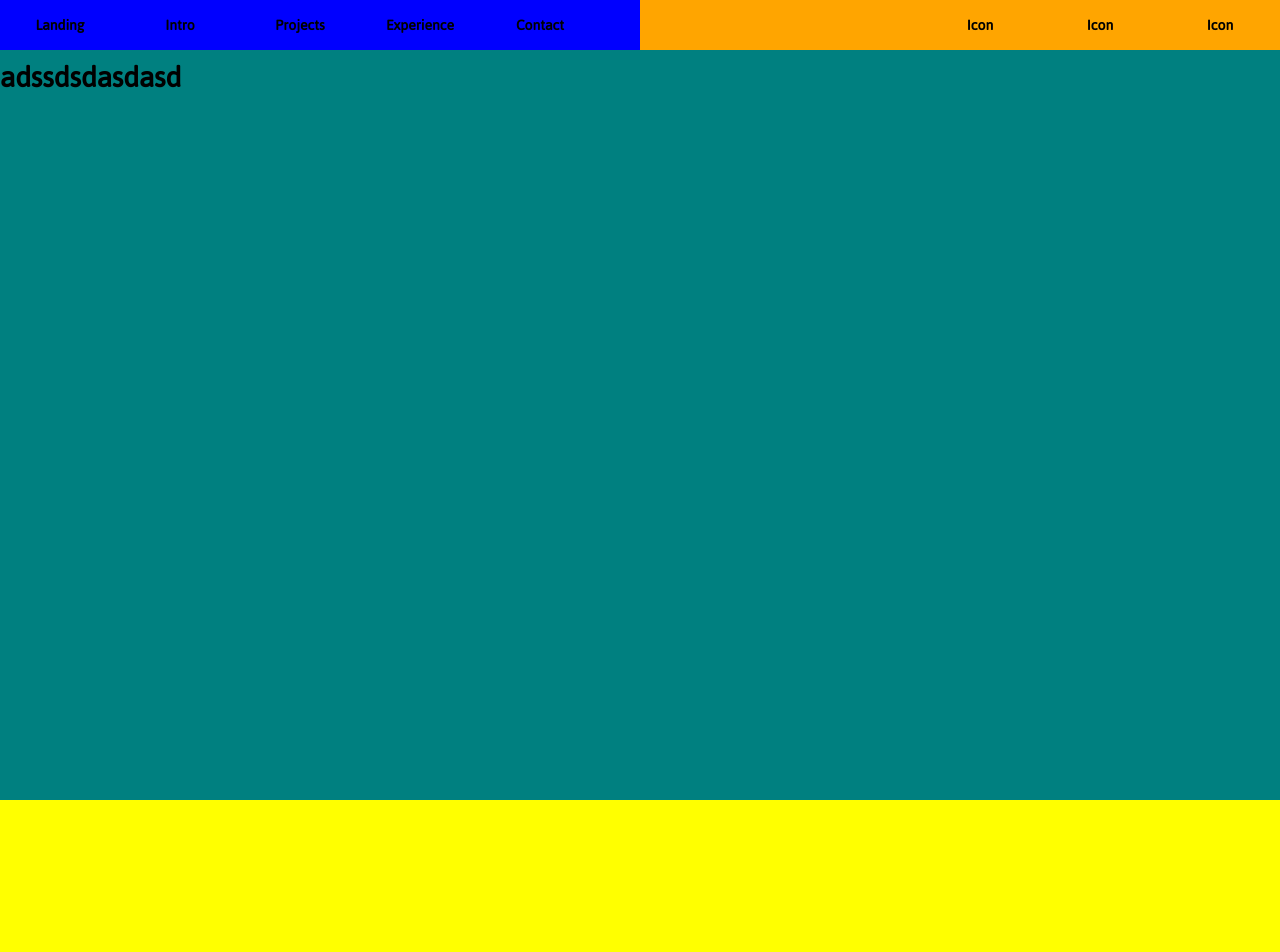
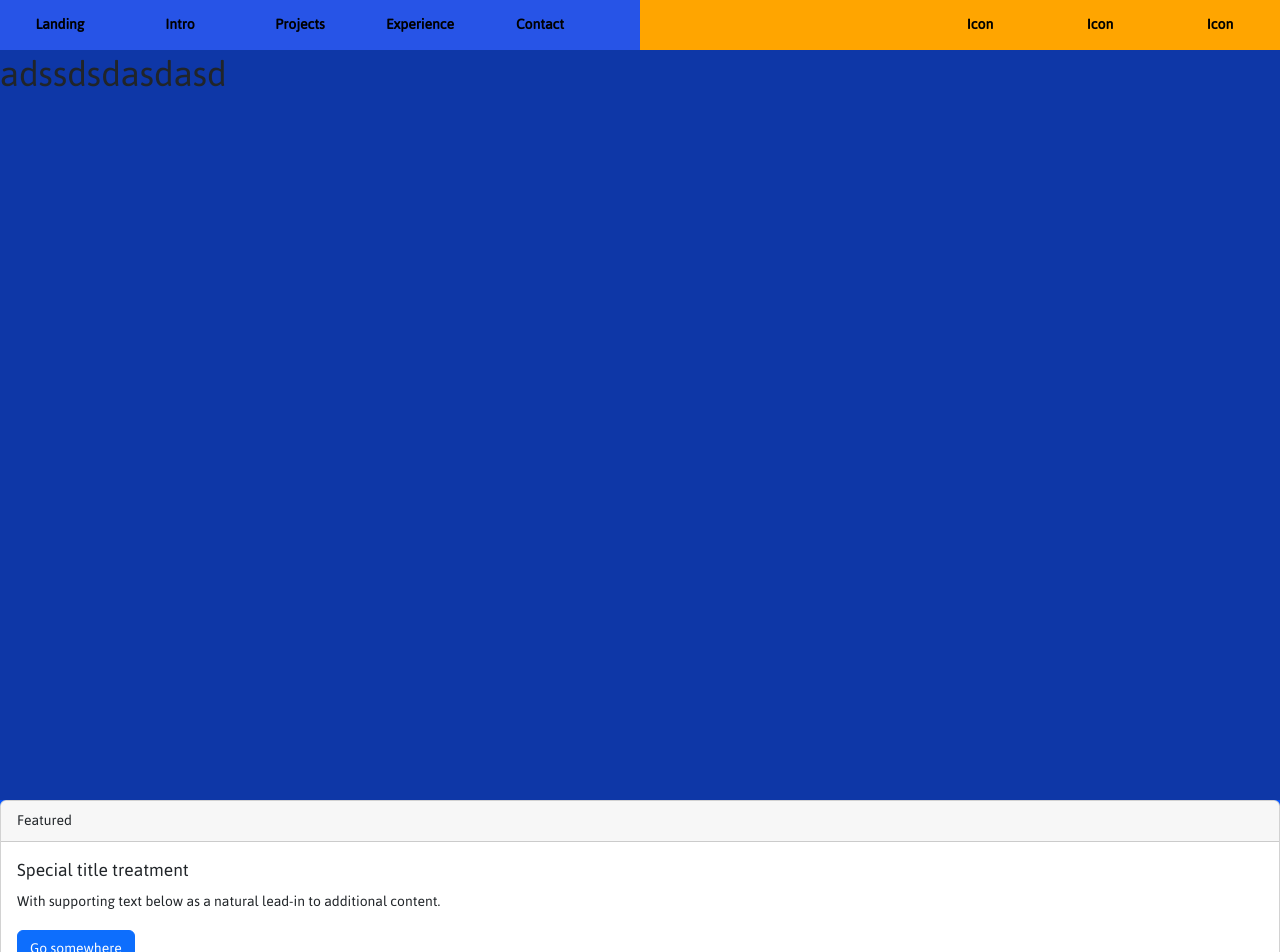
Before and after one commit to CyStorm/basic_website, a React (Create React App) app: page / in a window 1280 px wide. Shown: the top 952 px of the page. Built offline with nearby package versions, Linux system fonts and the light colour scheme.

Commit message:
bootstrap and topbar rename

```diff
--- a/package.json
+++ b/package.json
@@ -6,7 +6,9 @@
     "@testing-library/jest-dom": "^5.16.1",
     "@testing-library/react": "^12.1.2",
     "@testing-library/user-event": "^13.5.0",
+    "bootstrap": "^5.2.0",
     "react": "^17.0.2",
+    "react-bootstrap": "^2.5.0",
     "react-dom": "^17.0.2",
     "react-scripts": "5.0.0",
     "sass": "^1.49.7",
--- a/src/App.jsx
+++ b/src/App.jsx
@@ -1,18 +1,21 @@
-import Navbar from "./components/navbar/navbar";
+import Topbar from "./components/topbar/topbar";
 import PageContainer from "./components/page_container/pageContainer";
+import ProjectCard from "./components/project_card/projectCard";
 import "./App.scss"
 
 function App() {
     return (
         <div className="App">
-            <Navbar/>
-            <PageContainer id="landing" bgc="blue">
+            <Topbar></Topbar>
+            <PageContainer id="landing" bgc="bgc1">
                 <h1>adssdsdasdasd</h1>
             </PageContainer>
-            <PageContainer id="intro" bgc="yellow"></PageContainer>
-            <PageContainer id="projects" ></PageContainer>
-            <PageContainer id="experience" bgc="blue"></PageContainer>
-            <PageContainer id="contact" bgc="yellow"></PageContainer>
+            <PageContainer id="intro" bgc="bgc2">
+                <ProjectCard></ProjectCard>
+            </PageContainer>
+            <PageContainer id="projects" bgc="bgc1"></PageContainer>
+            <PageContainer id="experience" bgc="bgc2"></PageContainer>
+            <PageContainer id="contact" bgc="bgc1"></PageContainer>
         </div>
     );
 }
--- a/src/App.scss
+++ b/src/App.scss
@@ -1,3 +1,5 @@
+@import "~bootstrap/scss/bootstrap";
+
 * {
     padding: 0;
     margin: 0;
--- a/src/components/navbar/navbar.jsx
+++ /dev/null
@@ -1,27 +0,0 @@
-import React from "react";
-import "./navbar.scss"
-
-import NavItem from "../navitem/navItem";
-
-class Navbar extends React.Component {
-    render() {
-        return (
-            <div className="navbar">
-                <div className="navbar-left">
-                    <NavItem link="#landing" displayText="Landing"></NavItem>
-                    <NavItem link="#intro" displayText="Intro"></NavItem>
-                    <NavItem link="#projects" displayText="Projects"></NavItem>
-                    <NavItem link="#experience" displayText="Experience"></NavItem>
-                    <NavItem link="#contact" displayText="Contact"></NavItem>
-                </div>
-                <div className="navbar-right">
-                    <NavItem link="#" displayText="Icon"></NavItem>
-                    <NavItem link="#" displayText="Icon"></NavItem>
-                    <NavItem link="#" displayText="Icon"></NavItem>
-                </div>
-            </div>
-        );
-    }
-}
-
-export default Navbar
--- a/src/components/navitem/navitem.jsx
+++ /dev/null
@@ -1,14 +0,0 @@
-import React from "react";
-import "./navItem.scss"
-
-class NavItem extends React.Component {
-    render() {
-        return (
-            <a href={this.props.link} className="navitem">
-                {this.props.displayText}
-            </a>
-        )
-    }
-}
-
-export default NavItem
--- a/src/components/page_container/pageContainer.scss
+++ b/src/components/page_container/pageContainer.scss
@@ -11,10 +11,10 @@
     scroll-margin-top: $navbar-height;
 }
 
-.blue {
-    background-color: teal;
+.bgc1 {
+    background-color: rgb(14, 55, 167);
 }
 
-.yellow {
-    background-color: yellow;
+.bgc2 {
+    background-color: rgb(7, 84, 252);
 }
--- /dev/null
+++ b/src/components/project_card/projectCard.jsx
@@ -0,0 +1,23 @@
+import React from "react";
+import "./projectCard.scss"
+import Button from 'react-bootstrap/Button';
+import Card from 'react-bootstrap/Card';
+
+class ProjectCard extends React.Component {
+    render() {
+        return (
+            <Card>
+            <Card.Header>Featured</Card.Header>
+            <Card.Body>
+              <Card.Title>Special title treatment</Card.Title>
+              <Card.Text>
+                With supporting text below as a natural lead-in to additional content.
+              </Card.Text>
+              <Button variant="primary">Go somewhere</Button>
+            </Card.Body>
+          </Card>
+        )
+    }
+}
+
+export default ProjectCard
--- /dev/null
+++ b/src/components/topbar/topbar.jsx
@@ -0,0 +1,27 @@
+import React from "react";
+import "./topbar.scss"
+
+import Topitem from "../topitem/topitem";
+
+class Topbar extends React.Component {
+    render() {
+        return (
+            <div className="topbar">
+                <div className="topbar-left">
+                    <Topitem link="#landing" displayText="Landing"></Topitem>
+                    <Topitem link="#intro" displayText="Intro"></Topitem>
+                    <Topitem link="#projects" displayText="Projects"></Topitem>
+                    <Topitem link="#experience" displayText="Experience"></Topitem>
+                    <Topitem link="#contact" displayText="Contact"></Topitem>
+                </div>
+                <div className="topbar-right">
+                    <Topitem link="#" displayText="Icon"></Topitem>
+                    <Topitem link="#" displayText="Icon"></Topitem>
+                    <Topitem link="#" displayText="Icon"></Topitem>
+                </div>
+            </div>
+        );
+    }
+}
+
+export default Topbar
--- a/src/components/navbar/navbar.scss
+++ b/src/components/topbar/topbar.scss
@@ -1,6 +1,6 @@
 @import "../../global.scss";
 
-.navbar {
+.topbar {
     background-color: $main-color;
     display: flex;
     position: fixed;
@@ -11,7 +11,7 @@
     z-index: 2;
 }
 
-.navbar-right {
+.topbar-right {
     flex-direction: row-reverse;
     align-items: center;
     display: flex;
@@ -19,10 +19,10 @@
     background-color: orange;
 }
 
-.navbar-left {
+.topbar-left {
     flex-direction: row;
     align-items: center;
     display: flex;
     flex: 50%;
-    background-color: blue;
+    background-color: rgb(39, 84, 231);
 }
--- /dev/null
+++ b/src/components/topitem/topitem.jsx
@@ -0,0 +1,14 @@
+import React from "react";
+import "./topitem.scss"
+
+class Topitem extends React.Component {
+    render() {
+        return (
+            <a href={this.props.link} className="topitem">
+                {this.props.displayText}
+            </a>
+        )
+    }
+}
+
+export default Topitem
--- a/src/components/navitem/navitem.scss
+++ b/src/components/topitem/topitem.scss
@@ -1,6 +1,6 @@
 @import "../../global.scss";
 
-.navitem {
+.topitem {
     display: inline-block;
     text-align: center;
     width: 100px;
```
Also changed, not shown: src/components/project_card/projectCard.scss (added), 1 other file (tests, documents, lock files or other folders).
